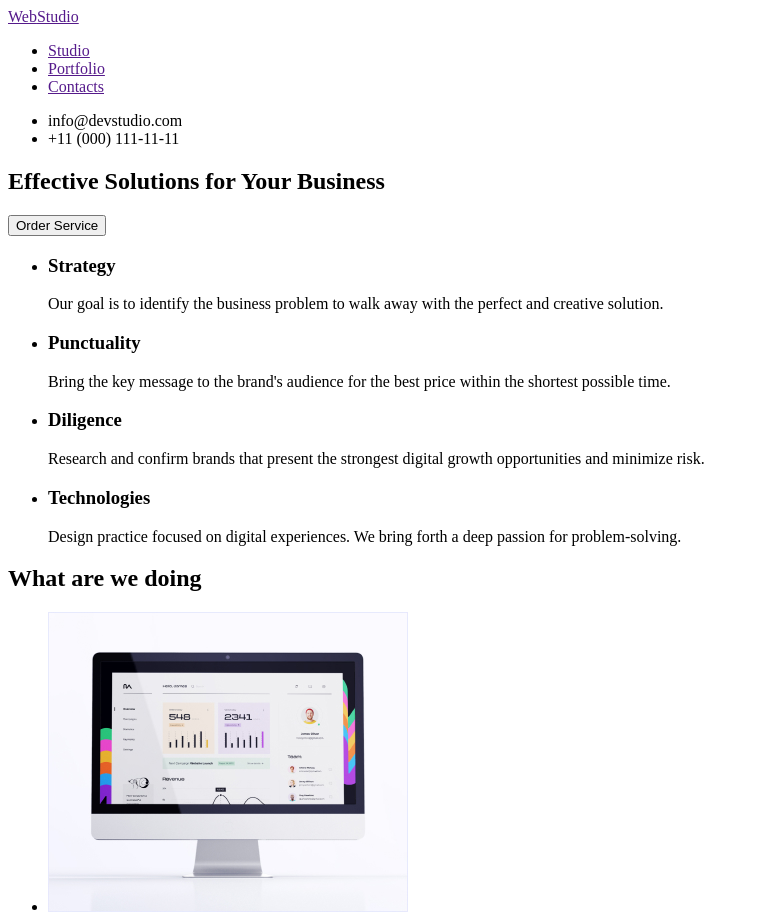
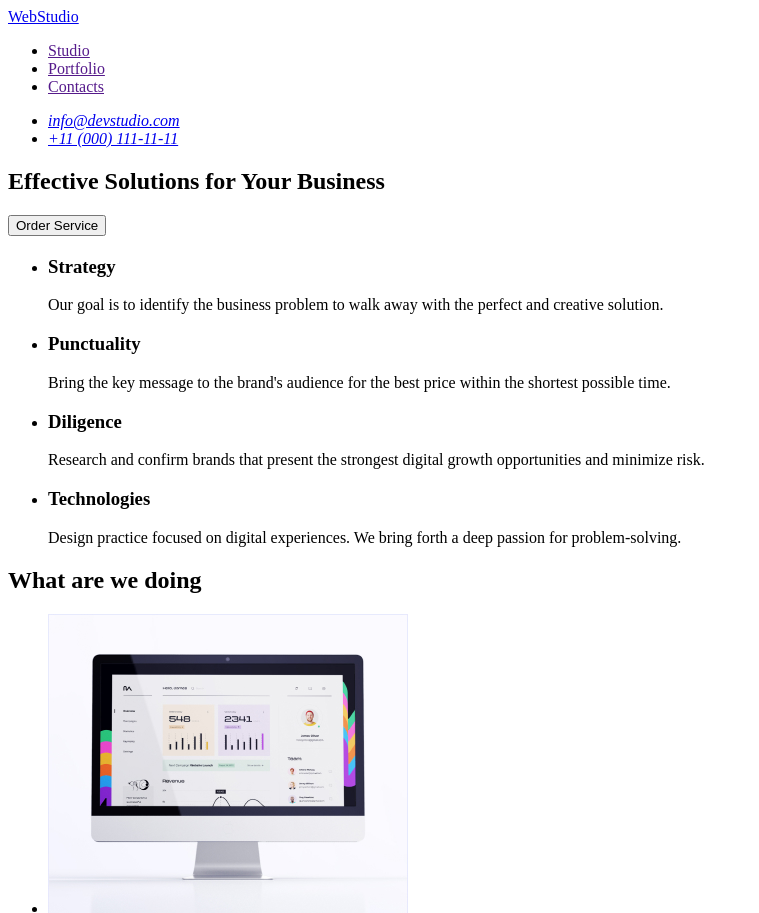
Before and after one commit to URIST79/goit-markup-hw-01-old, a plain HTML site: page index.html in a window 1280 px wide. Shown: the top 913 px of the page, without its empty margins (0-759 px from the left). Drawn offline with Linux system fonts and the light colour scheme.

Commit message:
after revision

```diff
--- a/index.html
+++ b/index.html
@@ -9,8 +9,8 @@
   <body>
     <!--Header section-->
     <header>
-      <a href="">Web<span>Studio</span></a>
       <nav>
+        <a href="./index.html">WebStudio</a>
         <ul>
           <li>
             <a href="">Studio</a>
@@ -23,10 +23,12 @@
           </li>
         </ul>
       </nav>
-      <ul>
-        <li>info@devstudio.com</li>
-        <li>+11 (000) 111-11-11</li>
-      </ul>
+      <address>
+        <ul>
+          <li><a href="mailto:info@devstudio.com">info@devstudio.com</a></li>
+          <li><a href="tel:+110001111111">+11 (000) 111-11-11</a></li>
+        </ul>
+      </address>
     </header>
     <!--Main block-->
     <main>
@@ -37,6 +39,7 @@
       </section>
       <!--About us-->
       <section>
+        <h2></h2>
         <ul>
           <li>
             <h3>Strategy</h3>
@@ -147,7 +150,7 @@
     </main>
     <!--Footer section-->
     <footer>
-      <a href="">Web<span>Studio</span></a>
+      <a href="./index.html">WebStudio</a>
       <p>
         Increase the flow of customers and sales for your business with digital
         marketing & growth solutions.
```
